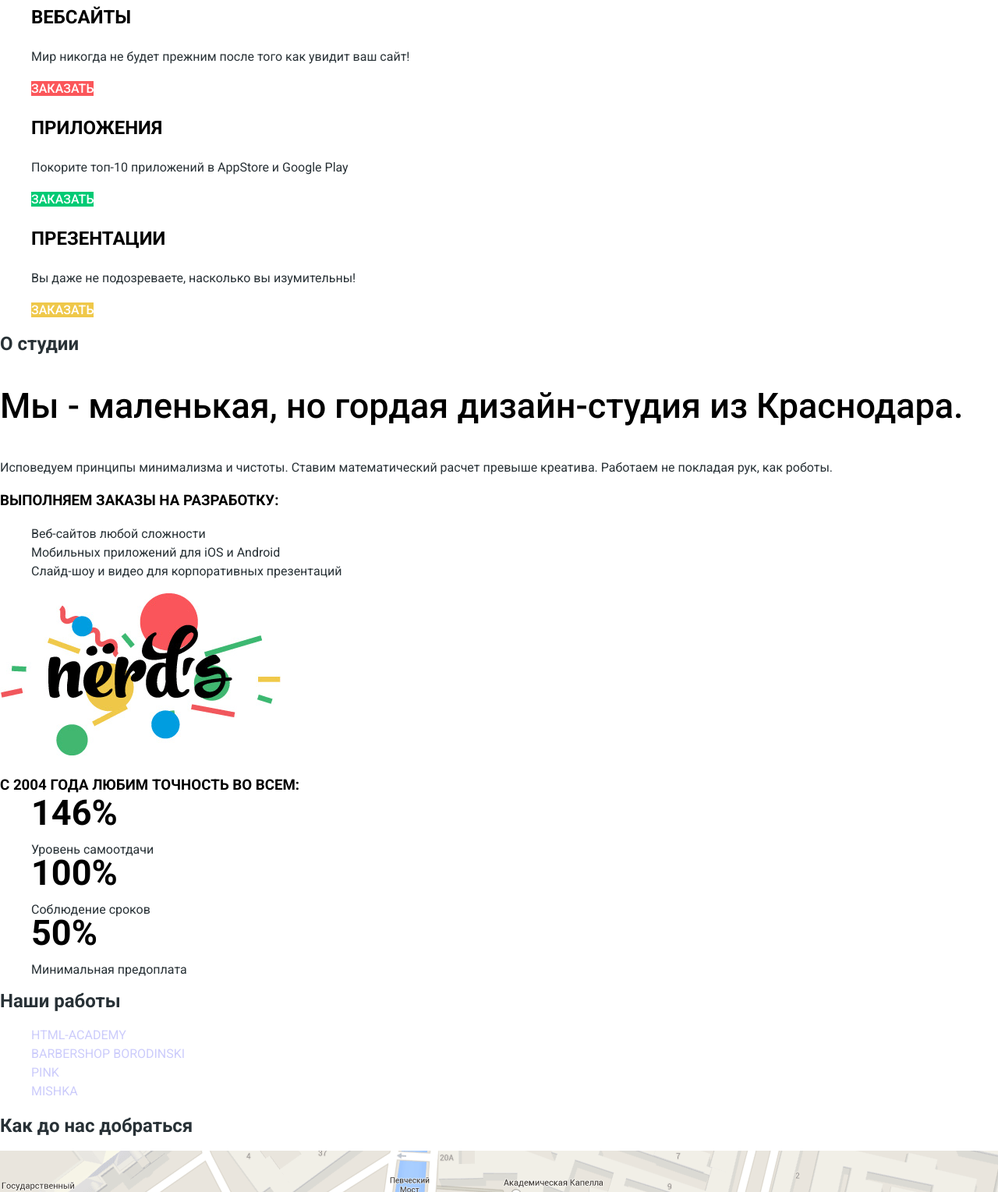
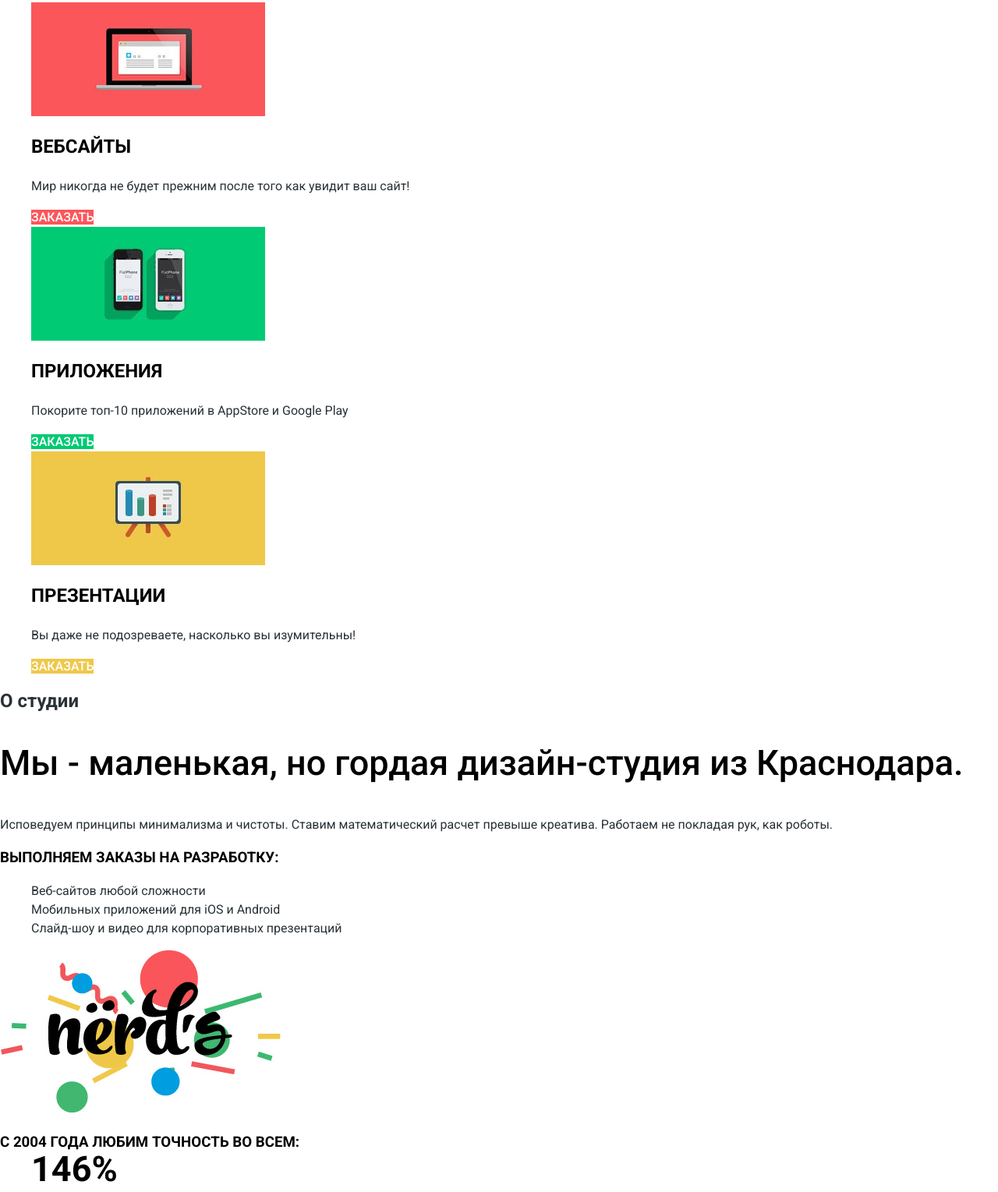
Before and after one commit to gronblack/158146-nerds, a plain HTML site: page index.html in a window 1280 px wide. Shown: the part 1096-2625 px from the top of the page at 78% size. Drawn offline with Linux system fonts and the light colour scheme.

Commit message:
Исправления путей фоновых картинок

```diff
--- a/css/style.css
+++ b/css/style.css
@@ -103,25 +103,26 @@ ul {
 	text-transform: uppercase;
 }
 
-.services-list li:nth-child(1) div {
-	background-color: #fb565a;
-	background-image: url("img/illustration-1.jpg");
+.services-item div {
+  width: 300px;
+  height: 146px;
   background-position: 0 0;
-  background-repeat: repeat;
+  background-repeat: no-repeat;
 }
 
-.services-list li:nth-child(2) div {
-	background-color: #00ca74;
-	background-image: url("img/illustration-2.jpg");
-  background-position: 0 0;
-  background-repeat: repeat;
+.services-list .services-item:nth-child(1) div {
+	background-color: #fb565a;
+	background-image: url("../img/illustration-1.jpg");
 }
 
-.services-list li:nth-child(3) div {
+.services-list .services-item:nth-child(2) div {
+	background-color: #00ca74;
+	background-image: url("../img/illustration-2.jpg");
+}
+
+.services-list .services-item:nth-child(3) div {
 	background-color: #efc84a;
-	background-image: url("img/illustration-3.jpg");
-  background-position: 0 0;
-  background-repeat: repeat;
+	background-image: url("../img/illustration-3.jpg");
 }
 
 .button-red {
@@ -202,20 +203,27 @@ ul {
 	opacity: 0.1;
 }
 
-.promo-links .htmlacademy {
-	background-image: url("img/logo-htmlacademy.png");
+.promo-links li {
+	width: 210px;
+	height: 90px;
+	background-position: center center;
+	background-repeat: no-repeat;
 }
 
 .promo-links .htmlacademy {
-	background-image: url("img/logo-borodinski.png");
+	background-image: url("../img/logo-htmlacademy.png");
 }
 
-.promo-links .htmlacademy {
-	background-image: url("img/logo-pink.png");
+.promo-links .borodinski {
+	background-image: url("../img/logo-borodinski.png");
 }
 
-.promo-links .htmlacademy {
-	background-image: url("img/logo-Mishka.png");
+.promo-links .pink {
+	background-image: url("../img/logo-pink.png");
+}
+
+.promo-links .Mishka {
+	background-image: url("../img/logo-Mishka.png");
 }
 
 .filter fieldset {
@@ -233,6 +241,11 @@ ul {
 .filter label {
 	line-height: 20px;
 	text-transform: uppercase;
+}
+
+.filter-price {
+	background-color: #eeeeee;
+	border: none;
 }
 
 .filter-option input + label {
```
